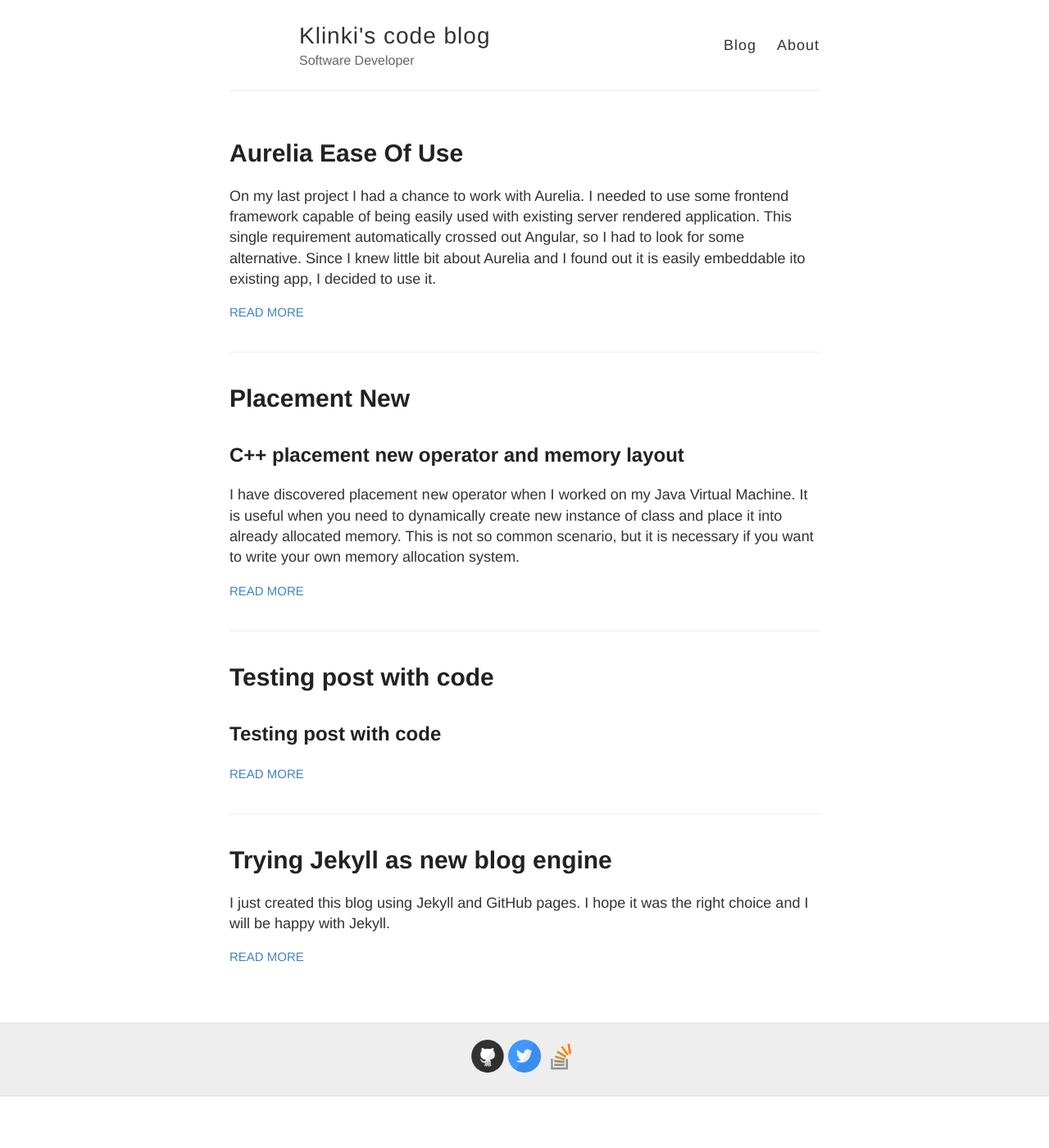
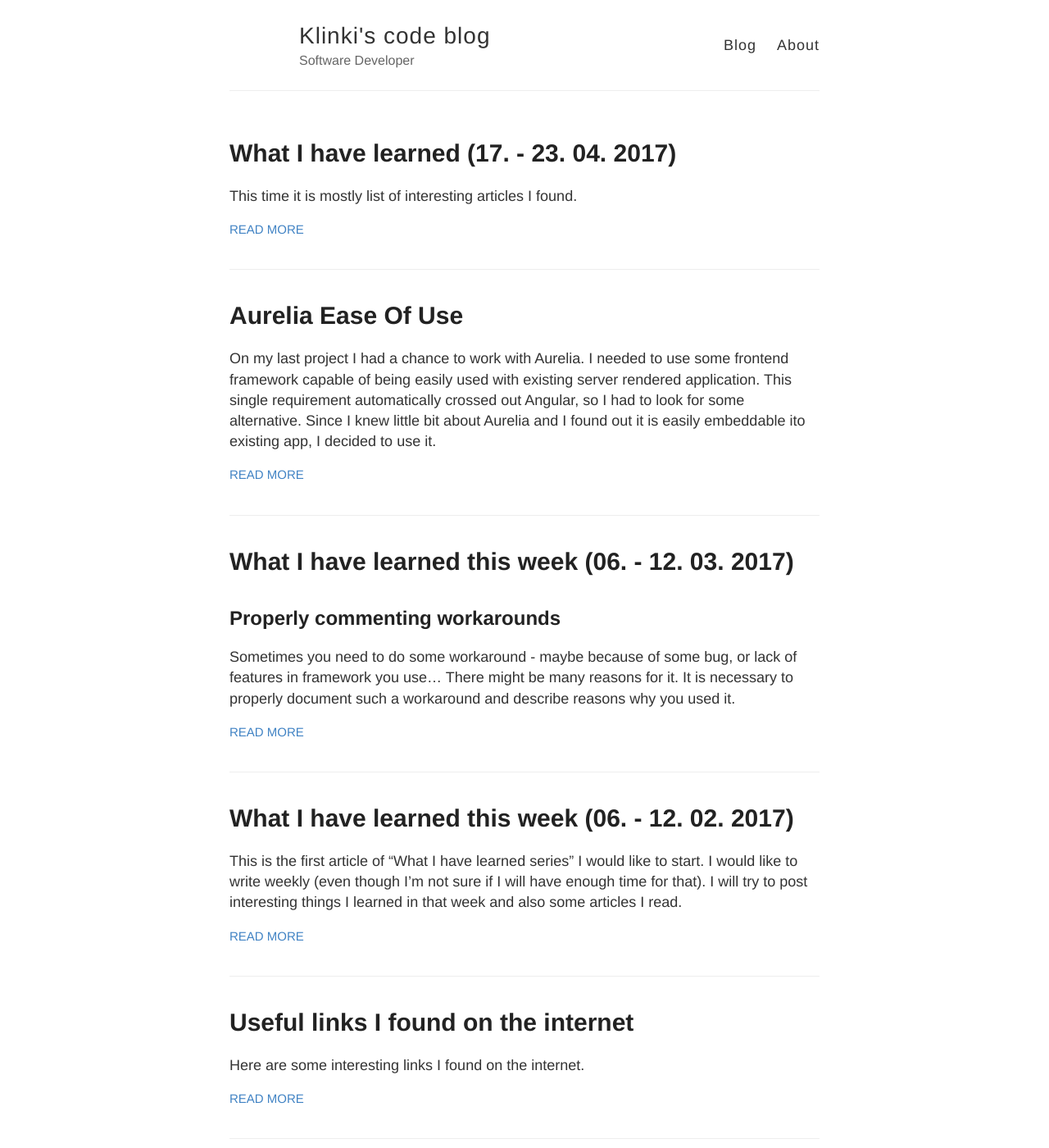
Before and after one commit to klinki/klinki.github.io, a Jekyll site: the page built from index.html, in a window 1280 px wide and 1400 px high. Shown: the whole window at 82% size. Built offline with Jekyll 4.4.1, drawn with Linux system fonts in a browser that asks for light colours.

Commit message:
Consolidate WIHL series
Move all articles from the series to _posts section.
Publish some of them.

```diff
--- a/_posts/2016-12-08-useful-links.md
+++ b/_posts/2016-12-08-useful-links.md
@@ -1,7 +1,10 @@
 ---
-published: false
+published: true
+title: Useful links I found on the internet
 ---
-## Useful links I found on the internet
+Here are some interesting links I found on the internet.
+
+## Git
 
 - [Checkout Github pull request](https://gist.github.com/piscisaureus/3342247)
 
--- /dev/null
+++ b/_posts/2017-02-06-what-i-have-learned-1.md
@@ -0,0 +1,14 @@
+---
+published: true
+title: What I have learned this week (06. - 12. 02. 2017)
+---
+This is the first article of "What I have learned series" I would like to start. I would like to write weekly (even though I'm not sure if I will have enough time for that). I will try to post interesting things I learned in that week and also some articles I read.
+
+## Java
+- [Java streams cannot be reused](http://stackoverflow.com/questions/23860533/copy-a-stream-to-avoid-stream-has-already-been-operated-upon-or-closed-java-8)
+
+## CSS
+- [A Complete Guide to Flexbox - flexible CSS positioning](https://css-tricks.com/snippets/css/a-guide-to-flexbox/)
+
+## GIT
+- [Break up changes into multiple git commits with git add -p](http://blog.tplus1.com/blog/2008/10/31/break-up-changes-into-different-commits-with-git-add-p/)
--- a/_drafts/2017-03-08-what-i-have-learned.md
+++ b/_posts/2017-03-08-what-i-have-learned-3.md
@@ -1,13 +1,12 @@
 ---
-published: false
+published: true
+title: What I have learned this week (06. - 12. 03. 2017)
 ---
-## What I have learned
-
-### Properly commenting workarounds
+## Properly commenting workarounds
 Sometimes you need to do some workaround - maybe because of some bug, or lack of features in framework you use... There might be many reasons for it. It is necessary to properly document such a workaround and describe reasons why you used it.
 
 It might seem obvious at the beginning, but when you return to that code after some time, you might not understand it rigt away. And maybe, if it is an ugly workaround, which it probably is, you might have a tendency to refactor it. Which is esentially good idea, but if workaround is properly documented (especially reason for it) it could give you hint how to do such a refactoring. You could for instance check, if the reason for it is still valid.
 
 
-### Git clean -i
+## Git clean -i
 Sometimes in happens you have multiple unversioned files in your working directory and you want to get rid of them. But you don't want to delete all of them, only some. For that, there is a great `git clean -i` command. It allows you to filter out files, which you want to keep.
--- a/_drafts/2017-04-21-what-i-have-learned.md
+++ b/_posts/2017-04-21-what-i-have-learned-5.md
@@ -1,8 +1,8 @@
 ---
-published: false
+published: true
+title: What I have learned (17. - 23. 04. 2017)
 ---
-Again, mostly list of interesting articles I found.
-
+This time it is mostly list of interesting articles I found.
 
 ## Interesting articles
 ### TypeScript
@@ -12,11 +12,16 @@
 - [Rich Typescript Logger Decorators for Easy Coding](https://hackernoon.com/rich-typescript-logger-decorator-for-easy-coding-fc2ff73684c6) - Great TypeScript decorator for simple logging
 - [Decorators & metadata reflection in TypeScript: From Novice to Expert](http://blog.wolksoftware.com/decorators-reflection-javascript-typescript) - Article series focused on TypeScript decorators
 
+
 ### Angular
 - [Automagically Unsubscribe in Angular](https://netbasal.com/automagically-unsubscribe-in-angular-4487e9853a88) - Decorator for automatically unsubscribing Observables
 - [Angular — Stop using observable when you should use a promise](https://netbasal.com/angular-stop-using-observable-when-you-should-use-a-promise-8da0788a8d2) - Article about caveats of overusing Observables especially for HTTP requests
 - [ngConf2017 Information](https://github.com/angular-pakistan/ng-conf-2017) - Links to videos, slides and information about ngConf2017
 
+### CSS
+- [http://cssgridgarden.com/](http://cssgridgarden.com/) - cool game for learning CSS grid
+- [http://flexboxfroggy.com/](http://flexboxfroggy.com/) - simlar game for learning CSS flexbox
+- [http://flukeout.github.io/](http://flukeout.github.io/) - and one more game for learning CSS selectors
 
 ### Other
 - [Modernizing the DOM tree in Microsoft Edge](https://blogs.windows.com/msedgedev/2017/04/19/modernizing-dom-tree-microsoft-edge/#4TFxy1r0ZUzxtKHz.97) - Interesting article about how Microsoft Edge team is modernizing DOM related code
```
Also changed, not shown: _drafts/2017-02-06-what-i-have-learned.md (deleted, +0 -13 lines), _drafts/2017-04-15-what-i-have-learned.md (deleted, +0 -11 lines), _posts/2017-03-04-what-i-have-learned-2.md (renamed from _drafts/2017-03-04-what-i-have-learned-9.md, +1 -1 lines), _posts/2017-03-16-what-i-have-learned-4.md (renamed from _drafts/2017-03-16-what-i-have-learned.md, +1 -0 lines).
